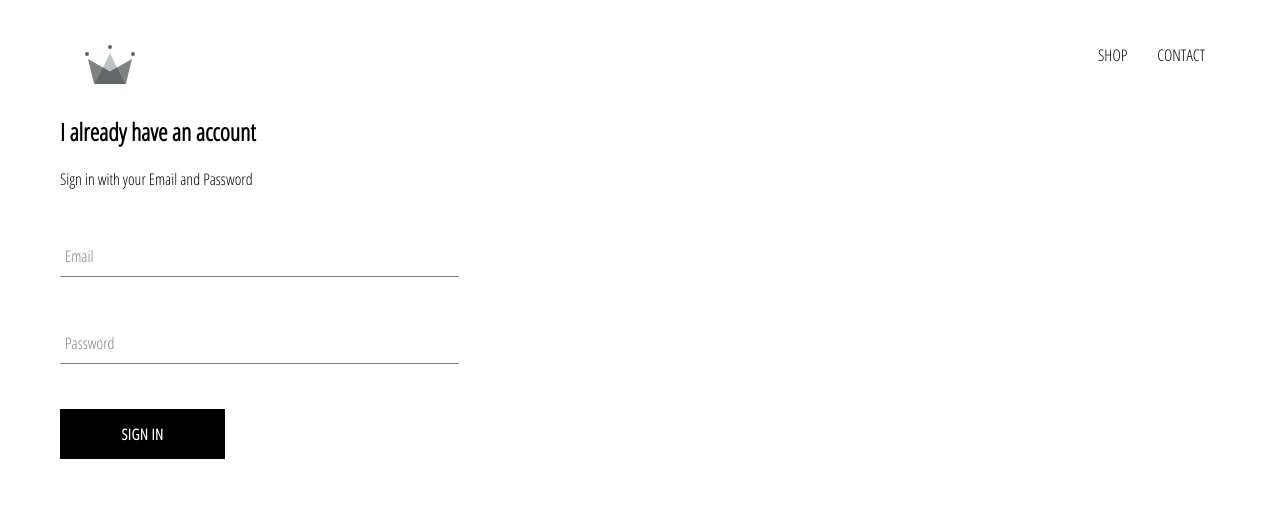
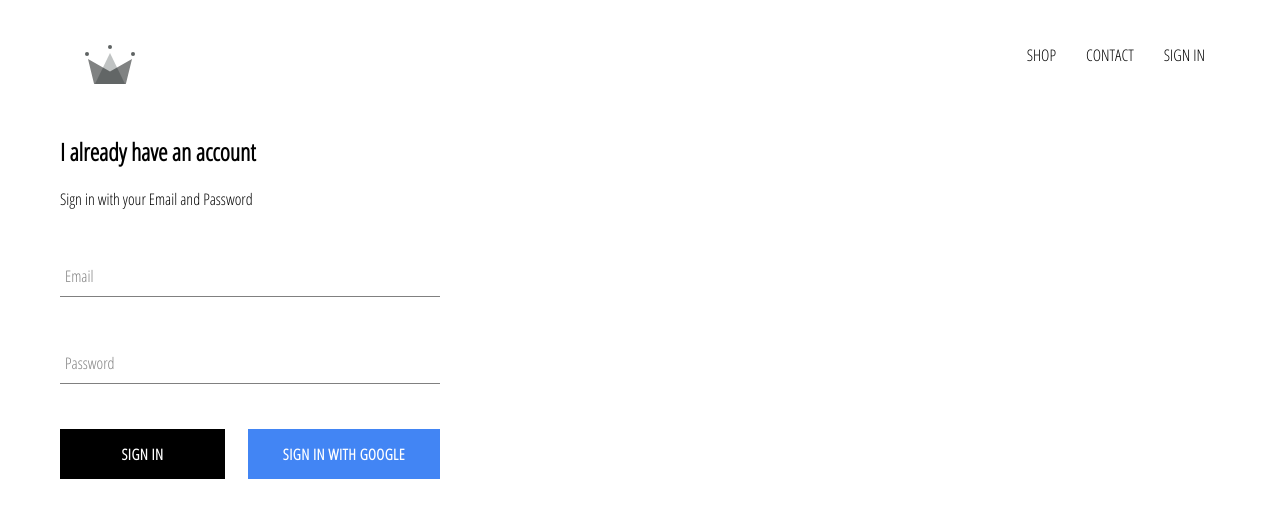
Before and after one commit to ahmaadaziz/crwn-clothing, a React (Create React App) app: page /signin in a window 1280 px wide. Shown: the top 518 px of the page. Built offline with nearby package versions, Linux system fonts and the light colour scheme; no server answers.

Commit message:
integrated firebase and created sigin in page with google signin

```diff
--- a/package.json
+++ b/package.json
@@ -6,6 +6,7 @@
     "@testing-library/jest-dom": "^5.14.1",
     "@testing-library/react": "^11.2.7",
     "@testing-library/user-event": "^12.8.3",
+    "firebase": "^9.0.1",
     "node-sass": "^6.0.1",
     "react": "^17.0.2",
     "react-dom": "^17.0.2",
--- a/src/App.css
+++ b/src/App.css
@@ -7,3 +7,7 @@ a {
   text-decoration: none;
   color: black;
 }
+
+* {
+  box-sizing: border-box;
+}
--- a/src/App.js
+++ b/src/App.js
@@ -5,11 +5,33 @@ import HomePage from "./pages/homepage/homepage.component";
 import ShopPage from "./pages/shop/shop.component";
 import SignInAndSignUpPage from "./pages/signin-and-signup/signin-and-signup.component";
 import Header from "./components/header/header.component";
+import { auth } from "./firebase/firebase.utils";
+import React from "react";
 
-function App() {
+class App extends React.Component {
+  constructor() {
+    super();
+    this.state = {
+      currentUser: null,
+    };
+  }
+
+  unSubscribeFromAuth = null;
+
+  componentDidMount() {
+    this.unSubscribeFromAuth = auth.onAuthStateChanged((user) => {
+      this.setState({ currentUser: user });
+    });
+  }
+
+  componentWillUnmount() {
+    this.unSubscribeFromAuth();
+  }
+
+  render() {
     return (
       <div>
-      <Header />
+        <Header currentUser={this.state.currentUser} />
         <Switch>
           <Route exact path="/" component={HomePage} />
           <Route path="/shop" component={ShopPage} />
@@ -18,5 +40,6 @@ function App() {
       </div>
     );
   }
+}
 
 export default App;
--- a/src/components/custom-button/custom-button.styles.scss
+++ b/src/components/custom-button/custom-button.styles.scss
@@ -19,4 +19,14 @@
     color: black;
     border: 1px solid black;
   }
+
+  &.google-sign-in {
+    background-color: #4285f4;
+    color: white;
+
+    &:hover {
+      background-color: #357ae8;
+      border: none;
+    }
+  }
 }
--- a/src/components/custom-button/cutom-button.component.jsx
+++ b/src/components/custom-button/cutom-button.component.jsx
@@ -1,8 +1,11 @@
 import React from "react";
 import "./custom-button.styles.scss";
 
-const CustomButton = ({ children, ...otherProps }) => (
-  <button className="custom-button" {...otherProps}>
+const CustomButton = ({ children, isGoogleSignIn, ...otherProps }) => (
+  <button
+    className={`${isGoogleSignIn ? "google-sign-in" : ""} custom-button`}
+    {...otherProps}
+  >
     {children}
   </button>
 );
--- a/src/components/form-input/form-input.component.jsx
+++ b/src/components/form-input/form-input.component.jsx
@@ -5,7 +5,7 @@ const FormInput = ({ handleChange, label, ...otherProps }) => (
   <div className="group">
     <input
       className="form-input"
-      onchange={handleChange}
+      onChange={handleChange}
       {...otherProps}
     ></input>
     {label ? (
--- a/src/components/header/header.component.jsx
+++ b/src/components/header/header.component.jsx
@@ -1,9 +1,10 @@
 import React from "react";
 import { Link } from "react-router-dom";
 import { ReactComponent as Logo } from "../../assets/crown.svg";
+import { auth } from "../../firebase/firebase.utils";
 import "./header.styles.scss";
 
-const Header = () => (
+const Header = ({ currentUser }) => (
   <div className="header">
     <Link className="logo-container" to="/">
       <Logo className="logo" />
@@ -15,6 +16,15 @@ const Header = () => (
       <Link className="option" to="/shop">
         CONTACT
       </Link>
+      {currentUser ? (
+        <div className="option" onClick={() => auth.signOut()}>
+          SIGN OUT
+        </div>
+      ) : (
+        <Link className="option" to="/signin">
+          SIGN IN
+        </Link>
+      )}
     </div>
   </div>
 );
--- a/src/components/header/header.styles.scss
+++ b/src/components/header/header.styles.scss
@@ -20,6 +20,7 @@
 
     .option {
       padding: 10px 15px;
+      cursor: pointer;
     }
   }
 }
--- a/src/components/sign-in/sign-in.component.jsx
+++ b/src/components/sign-in/sign-in.component.jsx
@@ -2,6 +2,8 @@ import React from "react";
 import "./sign-in.styles.scss";
 import FormInput from "../form-input/form-input.component";
 import CustomButton from "../custom-button/cutom-button.component";
+
+import { signInWithGoogle } from "../../firebase/firebase.utils";
 
 class SignIn extends React.Component {
   constructor(props) {
@@ -36,7 +38,7 @@ class SignIn extends React.Component {
             handleChange={this.handleChange}
             name="email"
             label="Email"
-            requierd
+            required
             value={this.state.email}
           />
           <FormInput
@@ -44,11 +46,16 @@ class SignIn extends React.Component {
             handleChange={this.handleChange}
             name="password"
             label="Password"
-            requierd
+            required
             value={this.state.password}
           />
 
-          <CustomButton type="submit">sign in</CustomButton>
+          <div className="buttons">
+            <CustomButton type="submit">sign in</CustomButton>
+            <CustomButton onClick={signInWithGoogle} isGoogleSignIn>
+              sign in with google
+            </CustomButton>
+          </div>
         </form>
       </div>
     );
--- a/src/components/sign-in/sign-in.styles.scss
+++ b/src/components/sign-in/sign-in.styles.scss
@@ -1,3 +1,14 @@
 .sign-in {
-  width: 30vw;
+  width: 380px;
+  display: flex;
+  flex-direction: column;
+
+  .title {
+    margin: 10px 0;
+  }
+
+  .buttons {
+    display: flex;
+    justify-content: space-between;
+  }
 }
--- /dev/null
+++ b/src/firebase/firebase.utils.js
@@ -0,0 +1,24 @@
+import firebase from "firebase/compat/app";
+import "firebase/compat/firestore";
+import "firebase/compat/auth";
+
+const config = {
+  apiKey: "AIzaSyCK2kiPaPo5uhHZ2iz8muP2GfIFbmLOKZg",
+  authDomain: "crwn-clothing-db-az79.firebaseapp.com",
+  projectId: "crwn-clothing-db-az79",
+  storageBucket: "crwn-clothing-db-az79.appspot.com",
+  messagingSenderId: "172727906090",
+  appId: "1:172727906090:web:d0e887a4c02236c7683853",
+  measurementId: "G-SV6K1F6RBF",
+};
+
+firebase.initializeApp(config);
+
+export const auth = firebase.auth();
+export const firestore = firebase.firestore();
+
+const provider = new firebase.auth.GoogleAuthProvider();
+provider.setCustomParameters({ promt: "select_account" });
+export const signInWithGoogle = () => auth.signInWithPopup(provider);
+
+export default firebase;
```
Also changed, not shown: 1 other file (tests, documents, lock files or other folders). Lines whose indentation alone changed are shown as unchanged.
